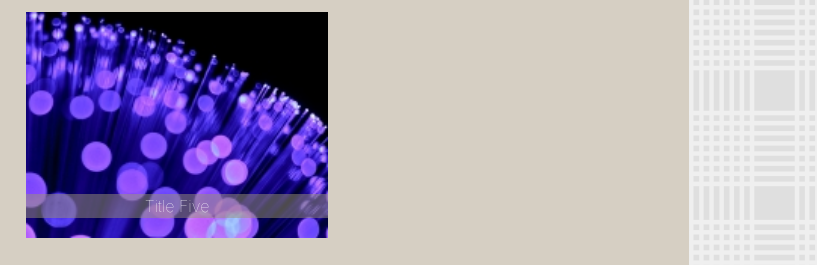
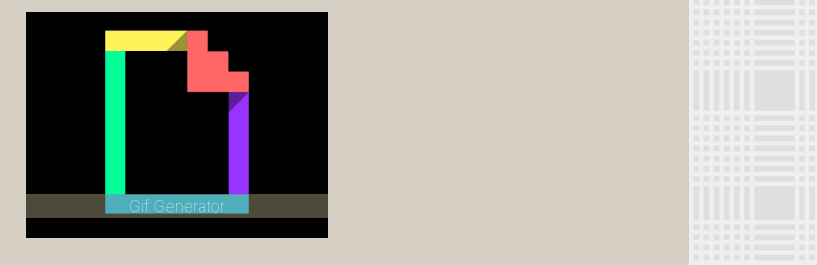
Before and after one commit to lcondon/bootstrapPortfolio, a plain HTML site: page portfolio.html in a window 1280 px wide. Shown: the part 472-737 px from the top of the page, 463-1280 px from the left. Drawn offline with nearby package versions, Linux system fonts and the light colour scheme.

Commit message:
new portfolio

```diff
--- a/portfolio.html
+++ b/portfolio.html
@@ -68,9 +68,9 @@
                 </div>
             </div>
             <div class="col col-md-4">
-                <img src="./assets/images/abstract5.jpeg" class="img-responsive">
+                <img src="./assets/images/giphy.png" class="img-responsive">
                 <div class="titles">
-                    <a target="_blank" href="">Title Five</a>
+                    <a target="_blank" href="https://lcondon.github.io/gifGenerator/">Gif Generator</a>
                 </div>
             </div>
         </div>
```
Also changed, not shown: assets/images/giphy.png (added), 2 other files.
